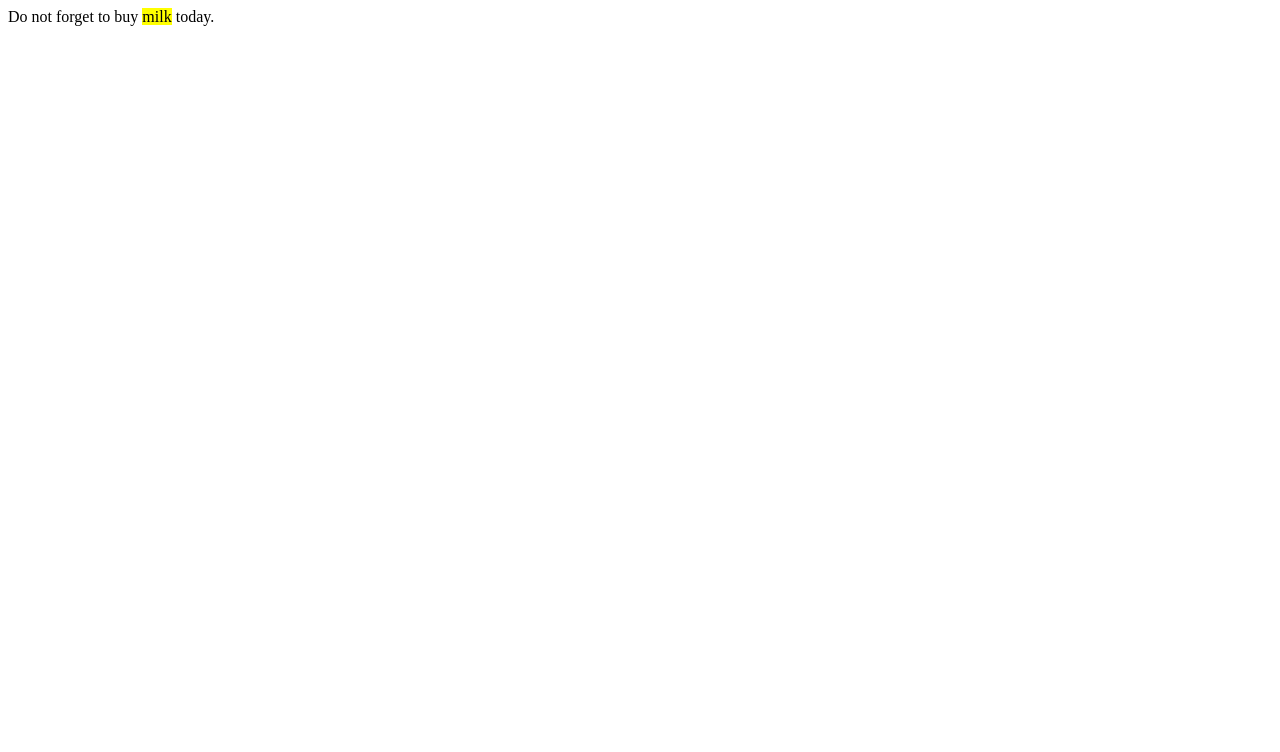
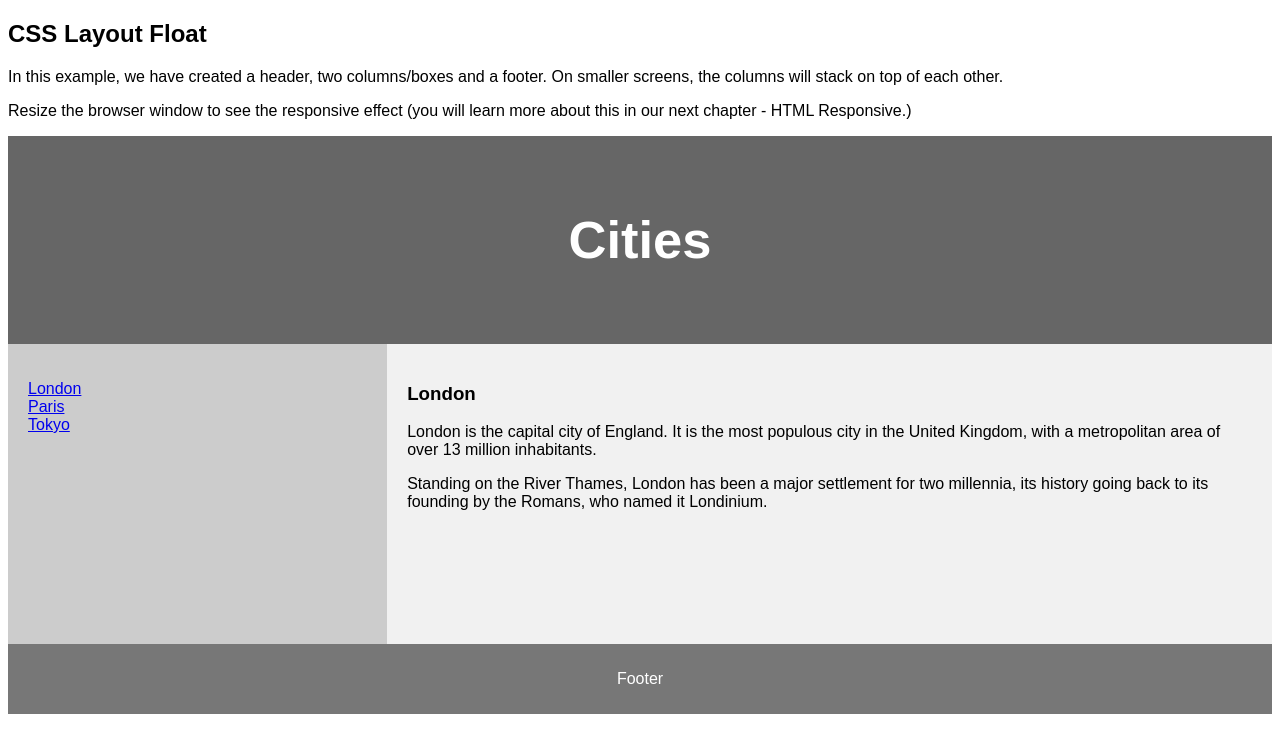
Before and after one commit to Gk-Study/-----, a plain HTML site: page index.html in a window 1280 px wide. Drawn offline with Linux system fonts and the light colour scheme.

Commit message:
Update index.html

```diff
--- a/index.html
+++ b/index.html
@@ -1,7 +1,103 @@
-<html>
+<!DOCTYPE html>
+<html lang="en">
+<head>
+<title>CSS Template</title>
+<meta charset="utf-8">
+<meta name="viewport" content="width=device-width, initial-scale=1">
+<style>
+* {
+  box-sizing: border-box;
+}
+
+body {
+  font-family: Arial, Helvetica, sans-serif;
+}
+
+/* Style the header */
+header {
+  background-color: #666;
+  padding: 30px;
+  text-align: center;
+  font-size: 35px;
+  color: white;
+}
+
+/* Create two columns/boxes that floats next to each other */
+nav {
+  float: left;
+  width: 30%;
+  height: 300px; /* only for demonstration, should be removed */
+  background: #ccc;
+  padding: 20px;
+}
+
+/* Style the list inside the menu */
+nav ul {
+  list-style-type: none;
+  padding: 0;
+}
+
+article {
+  float: left;
+  padding: 20px;
+  width: 70%;
+  background-color: #f1f1f1;
+  height: 300px; /* only for demonstration, should be removed */
+}
+
+/* Clear floats after the columns */
+section::after {
+  content: "";
+  display: table;
+  clear: both;
+}
+
+/* Style the footer */
+footer {
+  background-color: #777;
+  padding: 10px;
+  text-align: center;
+  color: white;
+}
+
+/* Responsive layout - makes the two columns/boxes stack on top of each other instead of next to each other, on small screens */
+@media (max-width: 600px) {
+  nav, article {
+    width: 100%;
+    height: auto;
+  }
+}
+</style>
+</head>
 <body>
 
-<p>Do not forget to buy <mark>milk</mark> today.</p>
+<h2>CSS Layout Float</h2>
+<p>In this example, we have created a header, two columns/boxes and a footer. On smaller screens, the columns will stack on top of each other.</p>
+<p>Resize the browser window to see the responsive effect (you will learn more about this in our next chapter - HTML Responsive.)</p>
+
+<header>
+  <h2>Cities</h2>
+</header>
+
+<section>
+  <nav>
+    <ul>
+      <li><a href="#">London</a></li>
+      <li><a href="#">Paris</a></li>
+      <li><a href="#">Tokyo</a></li>
+    </ul>
+  </nav>
+
+  <article>
+    <h1>London</h1>
+    <p>London is the capital city of England. It is the most populous city in the  United Kingdom, with a metropolitan area of over 13 million inhabitants.</p>
+    <p>Standing on the River Thames, London has been a major settlement for two millennia, its history going back to its founding by the Romans, who named it Londinium.</p>
+  </article>
+</section>
+
+<footer>
+  <p>Footer</p>
+</footer>
 
 </body>
 </html>
```
